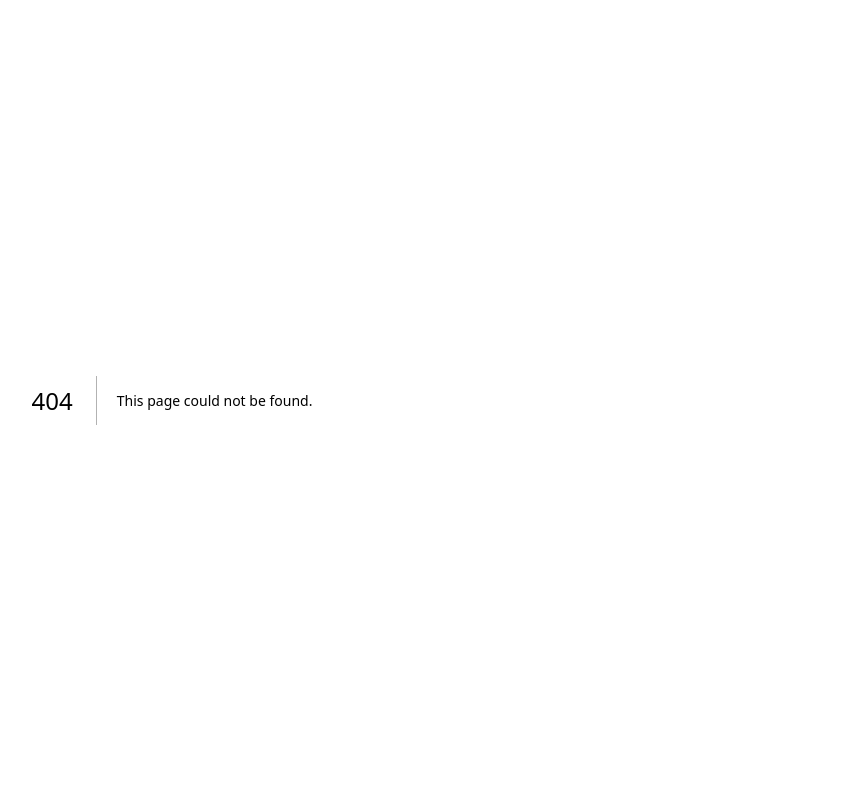
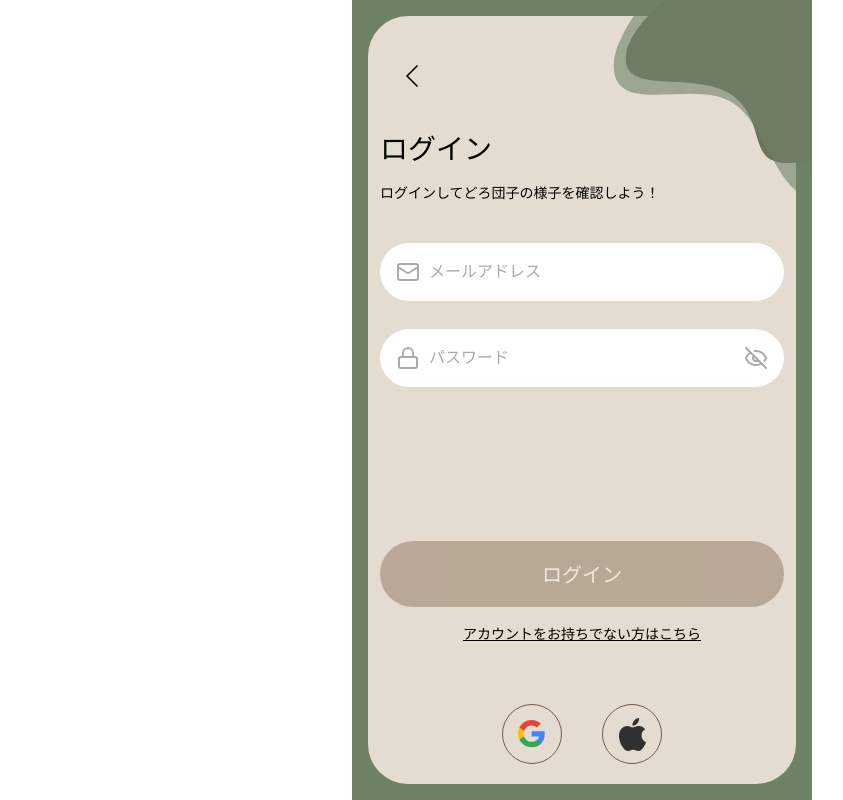
Before and after one commit to WeatherNewsApp/weather-web-frontend, a Next.js app in the folder weather-web/: page /login in a window 1280 px wide. Before the commit this address had no page. Shown: the whole page, without its empty margins (58-901 px from the left). Built offline with nearby package versions, Linux system fonts and the light colour scheme; no server answers.

Commit message:
一旦完成

```diff
--- /dev/null
+++ b/weather-web/src/app/(auth)/login/page.tsx
@@ -0,0 +1,110 @@
+"use client";
+import { useForm } from "react-hook-form";
+import { zodResolver } from "@hookform/resolvers/zod";
+import Link from "next/link";
+import { useRouter } from "next/navigation";
+import { useState } from "react";
+import Image from "next/image";
+
+import { Icons } from "@/components/shea/icon";
+import { cookieManager } from "@/lib/cookies";
+import { loginSchema, type LoginSchema} from "@/schemas/auth"
+import { login, type LoginResponse } from "@/lib/api/auth";
+import { LoginForm } from "@/components/feature/LoginForm/LoginForm";
+
+export default function Login() {
+  const router = useRouter();
+  const [apiError, setApiError] = useState<string | undefined>(undefined);
+  const [isLoading, setIsLoading] = useState(false);
+
+  const {
+    register,
+    handleSubmit,
+    formState: { errors, isValid },
+  } = useForm<LoginSchema>({
+    resolver: zodResolver(loginSchema),
+    mode: "onChange",
+    defaultValues: {
+      email: "",
+      password: "",
+    },
+  });
+
+    const onSubmit = async (data: LoginSchema) => {
+    setApiError(undefined);
+    setIsLoading(true);
+    try {
+      const res = await login({
+        email: data.email,
+        password: data.password,
+      });
+      if (res.success) {
+        cookieManager.setToken(res.token);
+        router.push("/home");
+      }
+    } catch (error) {
+      if (error instanceof Error) {
+        setApiError(error.message);
+      } else if (typeof error === "string") {
+        setApiError(error);
+      } else {
+        setApiError("予期しないエラーが発生しました");
+      }
+      console.error("APIエラー:", error);
+    } finally {
+      setIsLoading(false);
+    }
+  };
+
+  return (
+    <main className="bg-main h-screen flex items-center justify-center p-4 relative overflow-hidden">
+      <Image
+        src={"/images/design-asset2.svg"}
+        alt="design-asset2"
+        width={400}
+        height={427}
+        className="absolute top-5 -translate-y-1/2  right-11 translate-x-1/2 z-20"
+      />
+      <div className="bg-base h-full w-full rounded-xl py-5 flex flex-col between px-3 overflow-y-auto relative">
+        <div className="sticky top-5 left-0 h-fit">
+          <Link href="/" className="pl-3 flex items-center justify-start w-fit">
+            <Icons.chevronLeft className="w-10 h-10" strokeWidth={1} />
+          </Link>
+        </div>
+        <div className="flex flex-col gap-3 mt-13">
+          <h1 className="font-medium text-2xl">ログイン</h1>
+          <p className="text-sm">
+            ログインしてどろ団子の様子を確認しよう！
+          </p>
+        </div>
+        <LoginForm
+          onSubmit={onSubmit}
+          isLoading={isLoading}
+          errors={errors}
+          register={register}
+          handleSubmit={handleSubmit}
+          isValid={isValid}
+          apiError={apiError}
+        />
+        <Link href="/signup" className="text-sm text-center underline pt-4">
+          アカウントをお持ちでない方はこちら
+        </Link>
+        <div className="flex gap-10 items-center justify-center pt-15">
+          <button
+            type="button"
+            className="flex items-center justify-center w-15 h-15 border border-accent rounded-full"
+          >
+            <Icons.google />
+          </button>
+          <button
+            type="button"
+            className="flex items-center justify-center w-15 h-15 border border-accent rounded-full"
+          >
+            <Icons.apple />
+          </button>
+        </div>
+        {/* <Image src={"/images/design-asset.svg"} alt="design-asset" width={240} height={240} className="absolute top-[48vh] -translate-y-1/2 right-[-27vw]  "/> */}
+      </div>
+    </main>
+  );
+}
--- a/weather-web/src/app/signup/page.tsx
+++ b/weather-web/src/app/(auth)/signup/page.tsx
@@ -8,8 +8,7 @@ import Image from "next/image";
 
 import { Icons } from "@/components/shea/icon";
 import { signupSchema, type SignupSchema } from "@/schemas/auth";
-import { apiCreate } from "@/hooks/useApi";
-import { SignupResponse } from "@/lib/api/auth";
+import { signup, type SignupResponse } from "@/lib/api/auth";
 import { SignupForm } from "@/components/feature/SignupForm/SignupForm";
 import { cookieManager } from "@/lib/cookies";
 
@@ -37,8 +36,8 @@ export default function Signup() {
     setApiError(undefined);
     setIsLoading(true);
     try {
-      const res = await apiCreate<SignupResponse>("/api/v1/auth/register", {
-        name: data.name,
+      const res = await signup({
+        username: data.name,
         email: data.email,
         password: data.password,
       });
--- a/weather-web/src/app/layout.tsx
+++ b/weather-web/src/app/layout.tsx
@@ -28,6 +28,9 @@ export default function RootLayout({
     <html lang="ja">
       <body
         className={`${mPlus1p.variable} ${sen.variable} antialiased max-w-[460px] mx-auto overflow-x-hidden overflow-y-hidden`}
+        style={{
+          fontFamily: 'var(--font-m-plus-1p), sans-serif'
+        }}
       >
         {children}
       </body>
--- a/weather-web/src/app/page.tsx
+++ b/weather-web/src/app/page.tsx
@@ -1,7 +1,18 @@
+import Image from "next/image";
+import Link from "next/link";
+
 export default function Home() {
   return (
-    <div className="flex min-h-screen items-center justify-center font-sans">
-      <main></main>
-    </div>
+    <main className="bg-[#E5D2A1] flex flex-col items-center justify-center h-screen w-full mx-auto">
+      <Image src={"/images/dummy-image.png"} alt="dummy"  width={260} height={260}/>
+      <div className="flex gap-2 flex-col mt-10">
+      <Link href="/login" className="text-white bg-accent rounded-full px-8 py-3 text-sm font-medium">
+        <p>ログイン</p>
+      </Link>
+      <Link href="/signup" className="text-white bg-accent rounded-full px-8 py-3 text-sm font-medium">
+        <p>新規登録</p>
+      </Link>
+      </div>
+    </main>
   );
 }
--- /dev/null
+++ b/weather-web/src/components/feature/LoginForm/LoginForm.tsx
@@ -0,0 +1,63 @@
+"use client";
+
+import {
+  FieldErrors,
+  UseFormRegister,
+  UseFormHandleSubmit,
+} from "react-hook-form";
+
+import { type LoginSchema } from "@/schemas/auth";
+import { Icons } from "@/components/shea/icon";
+import { FormInput } from "@/components/shea/FormInput/FormInput";
+import { PrimaryButton } from "@/components/shea/PrimaryButton/PrimaryButton";
+
+interface LoginFormProps {
+  onSubmit: (data: LoginSchema) => void;
+  isLoading: boolean;
+  errors: FieldErrors<LoginSchema>;
+  register: UseFormRegister<LoginSchema>;
+  handleSubmit: UseFormHandleSubmit<LoginSchema>;
+  isValid: boolean;
+  apiError?: string;
+}
+
+export const LoginForm = ({
+  onSubmit,
+  isLoading,
+  errors,
+  register,
+  handleSubmit,
+  isValid,
+  apiError,
+}: LoginFormProps) => {
+  return (
+    <form onSubmit={handleSubmit(onSubmit)} className="mt-10 flex flex-col justify-between h-full">
+      <div className="flex flex-col gap-7">
+        <FormInput
+          placeholder="メールアドレス"
+          type="email"
+          icon={Icons.mail}
+          register={register("email")}
+          error={errors.email?.message}
+        />
+        <FormInput
+          placeholder="パスワード"
+          type="password"
+          icon={Icons.lock}
+          register={register("password")}
+          error={errors.password?.message}
+        />
+      </div>
+      <div>
+        {apiError && <p className="text-error text-sm my-2">{apiError}</p>}
+        <PrimaryButton
+          label="ログイン"
+          type="submit"
+          isLoading={isLoading}
+          disabled={!isValid}
+          py="py-[18px]"
+        />
+      </div>
+    </form>
+  );
+};
--- a/weather-web/src/lib/api/auth.ts
+++ b/weather-web/src/lib/api/auth.ts
@@ -14,6 +14,22 @@ export interface SignupSuccessResponse {
 
 export type SignupResponse = SignupSuccessResponse | ApiErrorResponse;
 
+export interface LoginRequest {
+  email: string;
+  password: string;
+}
+
+export interface LoginSuccessResponse {
+  success: true;
+  token: string;
+}
+
+export type LoginResponse = LoginSuccessResponse | ApiErrorResponse;
+
 export async function signup(data: SignupRequest): Promise<SignupResponse> {
   return post("/api/v1/auth/register", data);
 }
+
+export async function login(data: LoginRequest): Promise<LoginResponse> {
+  return post("/api/v1/auth/login", data);
+}
--- a/weather-web/src/schemas/auth.ts
+++ b/weather-web/src/schemas/auth.ts
@@ -16,3 +16,9 @@ export const signupSchema = z
   });
 
 export type SignupSchema = z.infer<typeof signupSchema>;
+
+export const loginSchema = z.object({
+  email: z.string().email("※メールアドレスの形式が正しくありません"),
+  password: z.string().min(1, "※パスワードが入力されていません"),
+})
+export type LoginSchema = z.infer<typeof loginSchema>
```
Also changed, not shown: weather-web/public/images/dummy-image.png (added).
